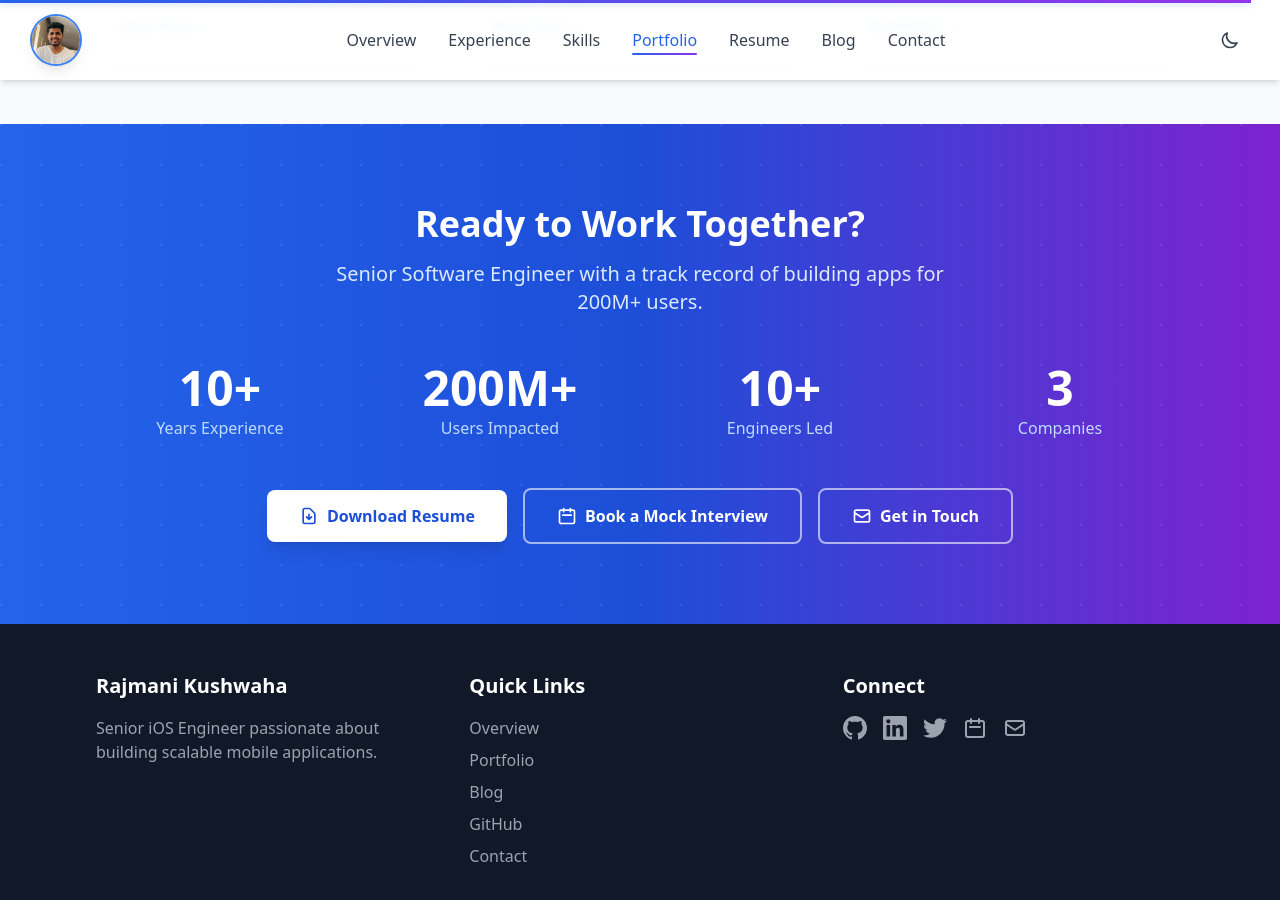
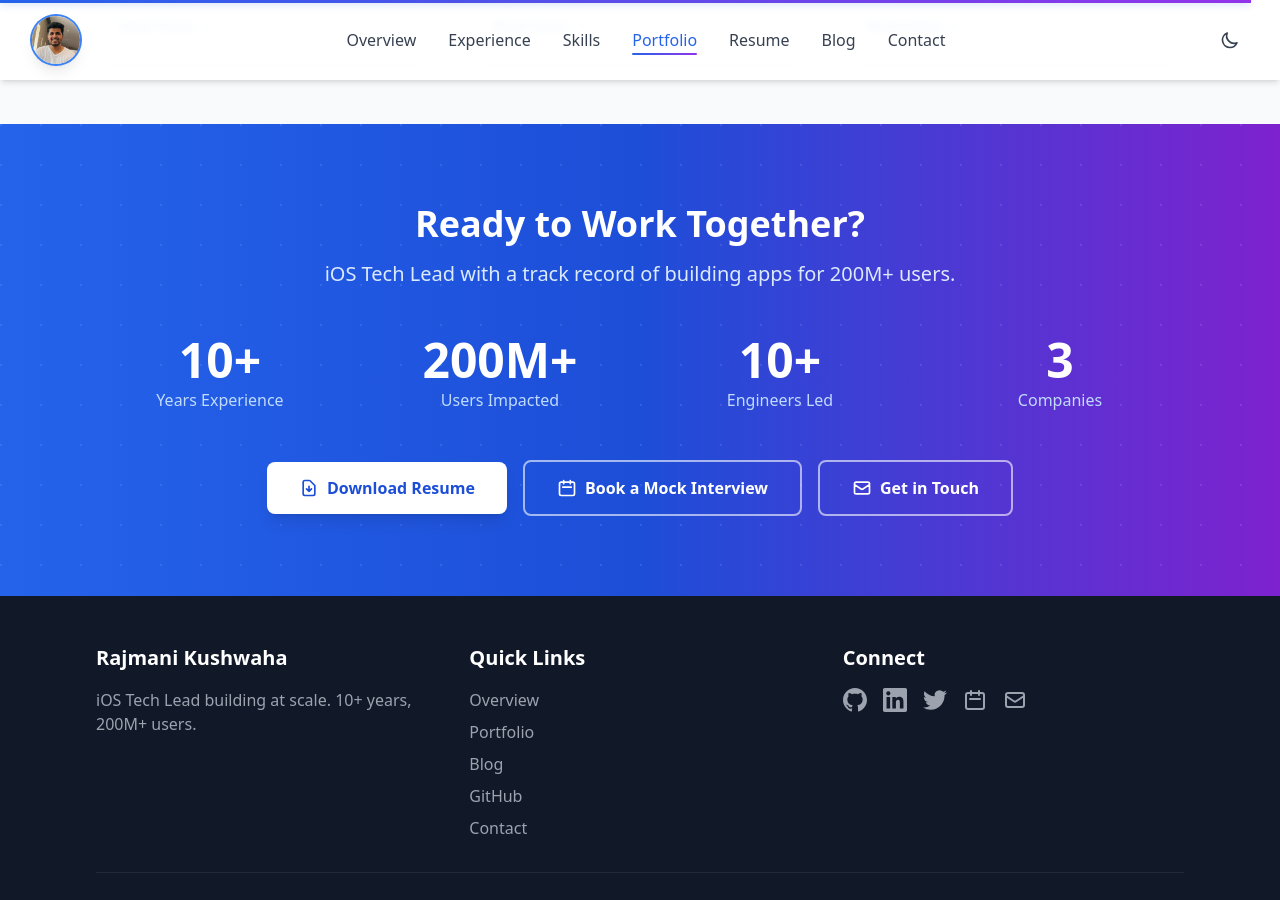
Before and after one commit to rajmanikush/rajmanikush.github.io, a Jekyll site: the page built from index.html, in a window 1280 px wide and 900 px high, scrolled down 4517 px. Built offline with Jekyll 4.4.1, drawn with Linux system fonts in a browser that asks for light colours; nearby versions of some CDN libraries.

Commit message:
fix: align footer and resume banner copy with Tech Lead positioning
Co-Authored-By: Claude Sonnet 4.6 <noreply@anthropic.com>

```diff
--- a/_includes/footer.html
+++ b/_includes/footer.html
@@ -6,7 +6,7 @@
 			<!-- About Column -->
 			<div>
 				<h3 class="text-xl font-bold mb-4">Rajmani Kushwaha</h3>
-				<p class="text-gray-400">Senior iOS Engineer passionate about building scalable mobile applications.</p>
+				<p class="text-gray-400">iOS Tech Lead building at scale. 10+ years, 200M+ users.</p>
 			</div>
 
 			<!-- Quick Links Column -->
--- a/_includes/resume.html
+++ b/_includes/resume.html
@@ -8,7 +8,7 @@
 	<div class="relative max-w-6xl mx-auto px-4 sm:px-6 lg:px-8 text-center">
 		<!-- Section Heading -->
 		<h2 class="text-3xl md:text-4xl font-bold text-white mb-4 fade-in">Ready to Work Together?</h2>
-		<p class="text-blue-100 text-lg md:text-xl max-w-2xl mx-auto mb-12 fade-in delay-100">Senior Software Engineer with a track record of building apps for 200M+ users.</p>
+		<p class="text-blue-100 text-lg md:text-xl max-w-2xl mx-auto mb-12 fade-in delay-100">iOS Tech Lead with a track record of building apps for 200M+ users.</p>
 
 		<!-- Metrics Grid -->
 		<div class="grid grid-cols-2 md:grid-cols-4 gap-6 md:gap-8 mb-12">
```
